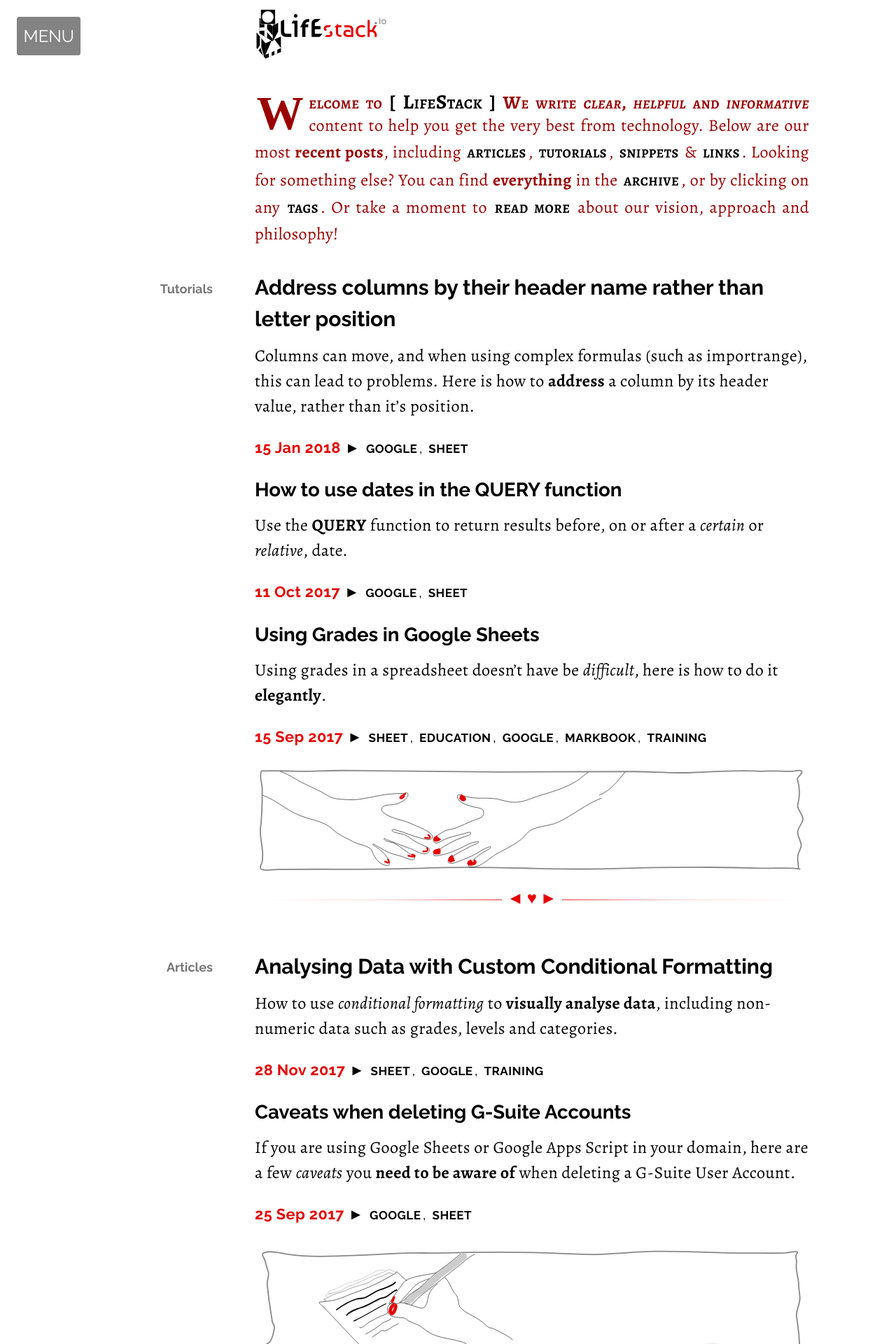
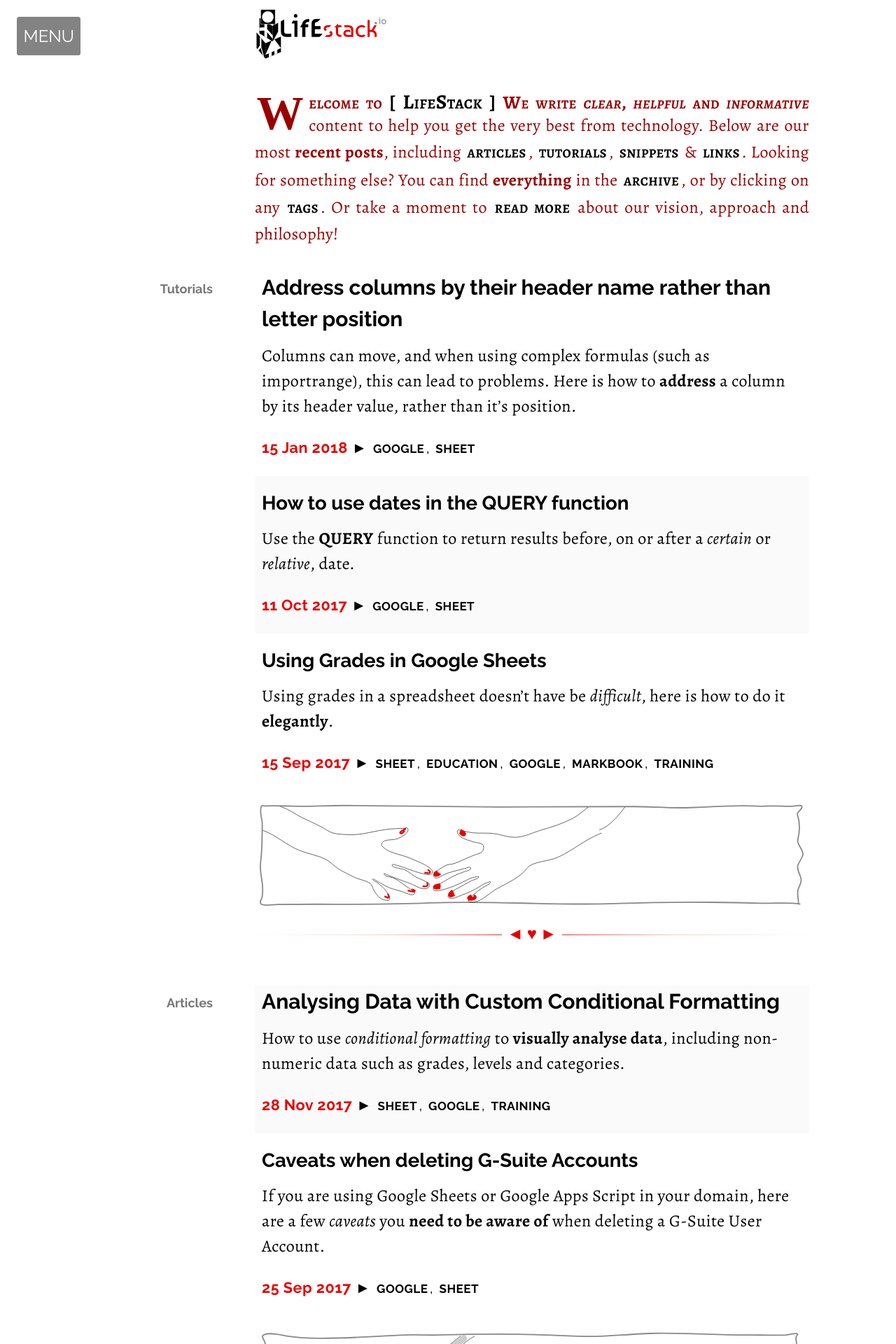
Before and after one commit to LifeStack-IO/lifestack-io.github.io, a Jekyll site: the page built from _indexes/home.md, in a window 1280 px wide. Shown: the top 1920 px of the page at 70% size. Built offline with Jekyll 4.4.1, drawn with Linux system fonts in a browser that asks for light colours; some web fonts are replaced.

Commit message:
Tweaked Indexing Visuals with alternating background

```diff
--- a/_indexes/home.md
+++ b/_indexes/home.md
@@ -13,6 +13,11 @@ Welcome to __LifeStack__{:.brand} We write _clear_, _helpful_ and _informative_
 ###### [{{ site.data.meta[category].name }}]({{ site.baseurl }}all/{{ category }})
 
 {% for post in posts_by_categories limit:3 %}
+
+{::options parse_block_html="true" /}
+
+<div class="post-lead">
+
 {% if forloop.first %}
 ## [ {{ post.title }} ]({{ post.url }})
 {% else %}
@@ -31,6 +36,8 @@ Welcome to __LifeStack__{:.brand} We write _clear_, _helpful_ and _informative_
 __{{ post.date | date_to_string }}__ ► {% for tag in post.tags %}[{{tag | capitalize}}]({{ site.baseurl }}/tags/#{{ tag|slugize }}){% unless forloop.last %}, {% endunless %}{% endfor %}
 {:.finally}
 
+</div>
+
 {% endfor %}
 
 {% if site.data.meta[category].lead_image %}<img src="{{ site.baseurl }}/{{ site.data.meta[category].lead_image }}"{% if site.data.meta[category].image_fallback %} onerror="this.src='{{ site.baseurl }}/{{ site.data.meta[category].image_fallback }}'; this.onerror=null;"{% endif %} alt="{{ site.data.meta[category].name }}">{% endif %}
--- a/_sass/_styles.scss
+++ b/_sass/_styles.scss
@@ -92,7 +92,11 @@ blockquote {
 			transition: box-shadow $transition-out;
 		}
 	}
-	> p {margin-bottom: 1em;}
+	> .post-lead { padding: 1px 10px;}
+	> h6 + div.post-lead {padding-top: 0;}
+	> p, > .post-lead > p {margin-bottom: 1em;}
+	> div.post-lead:nth-of-type(even), p.post-lead:nth-of-type(even) {background: $colour-alternate;}
+
 	p a, ul a {
 		&:hover {
 			-webkit-transition: color $transition-normal, background-color $transition-normal;
--- a/_sass/_variables.scss
+++ b/_sass/_variables.scss
@@ -18,6 +18,7 @@ $line-height:									1.5;
 
 /* == Colours == */
 $colour-background: 					#ffffff;
+$colour-alternate: 					  darken($colour-background, 2%);
 $colour-emphasis: 						#000000;
 $colour-foreground: 					lighten($colour-emphasis, 15%);
 $colour-shadow: 							rgba($colour-emphasis, 0.5);
```
Also changed, not shown: _includes/category.md (+9 -0 lines), _indexes/snippets.md (+4 -0 lines), _indexes/tags.md (+3 -1 lines).
